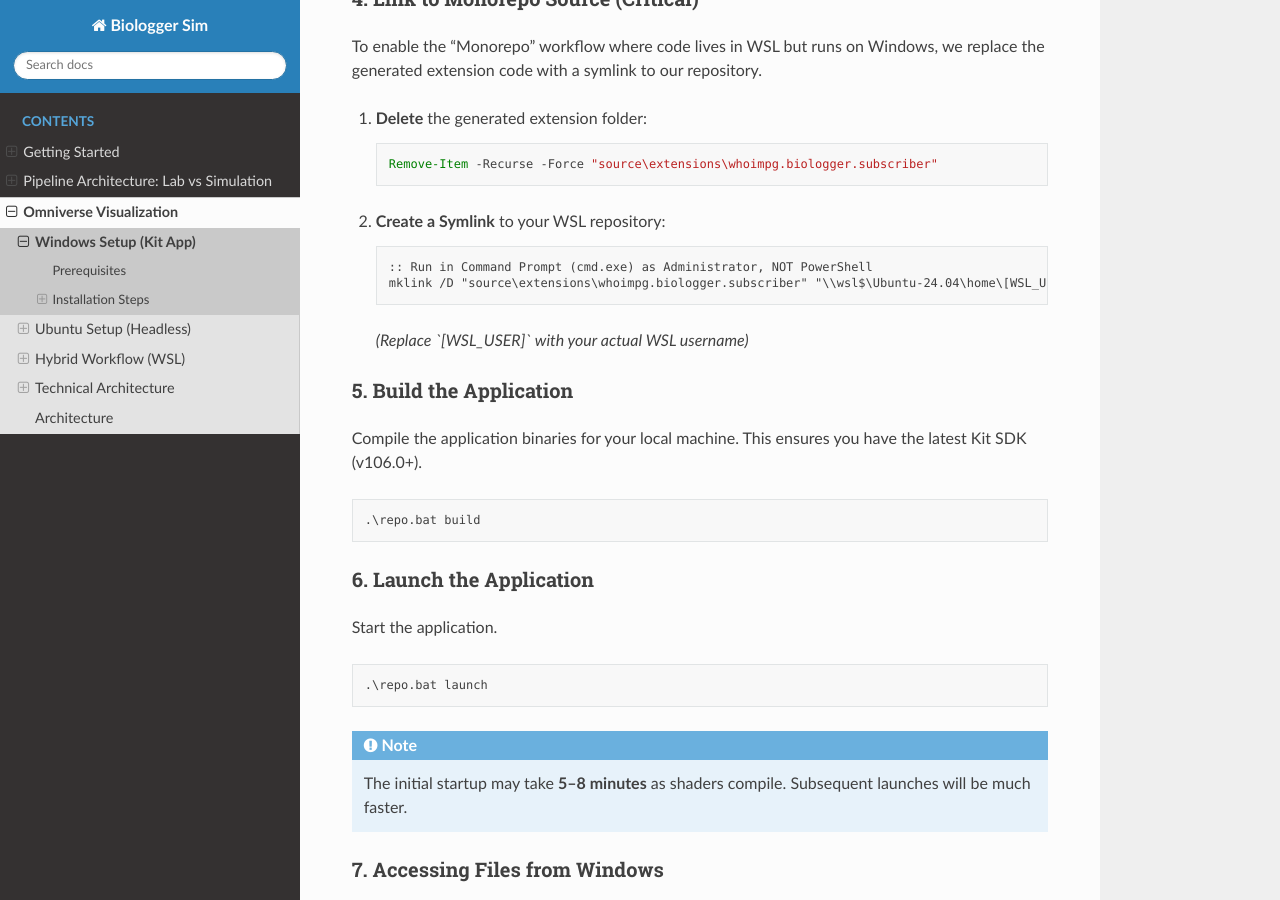
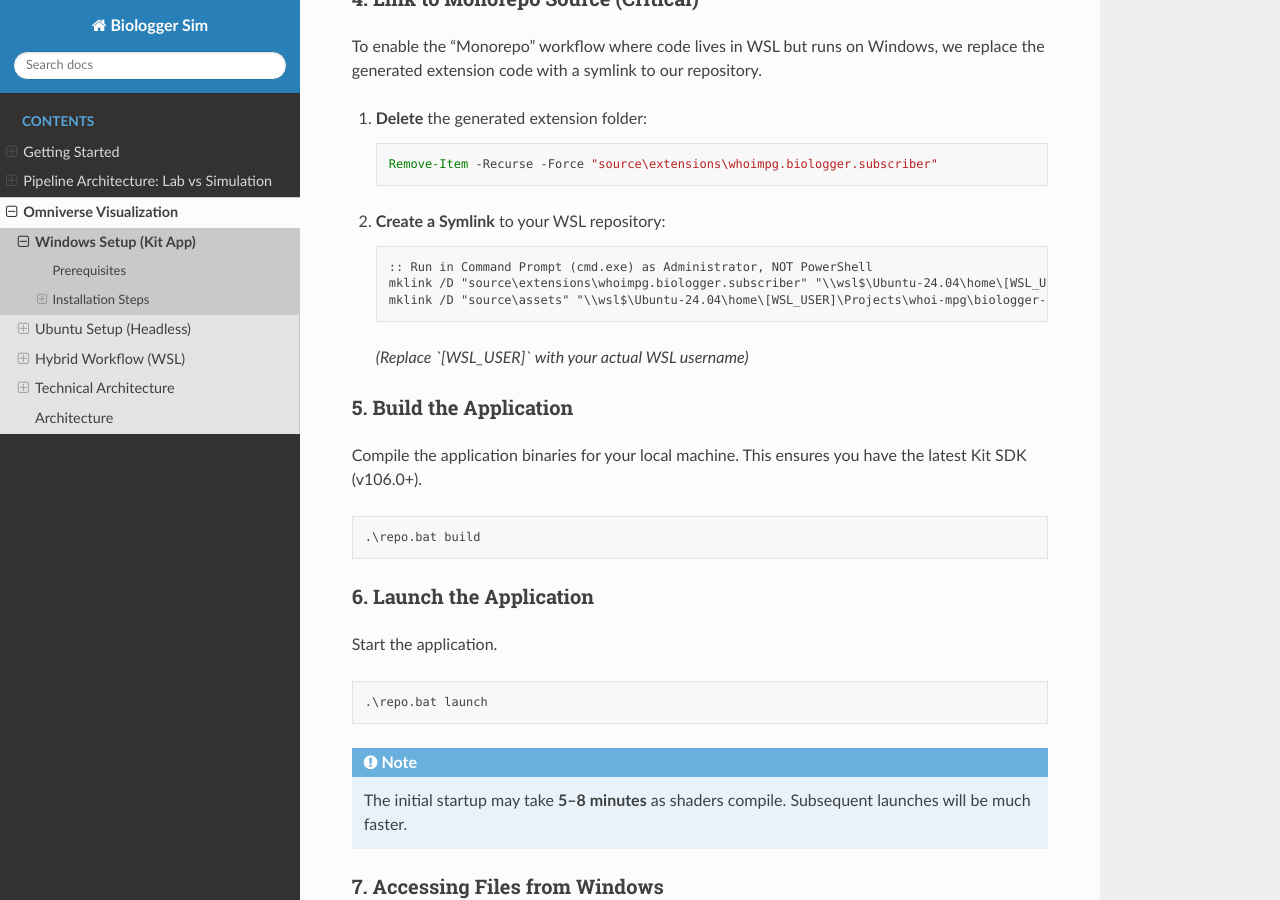
Before and after one commit to lhzn-io/biologger-sim, a Sphinx documentation site: the page built from docs/source/visualization/setup_windows.rst, in a window 1280 px wide and 900 px high, scrolled down 1671 px. Built offline with Sphinx 7.4.7 and the Read the Docs theme 3.1.0, drawn with Linux system fonts in a browser that asks for light colours.

Commit message:
feat: add symlink for assets directory in Windows setup guide

```diff
--- a/docs/source/visualization/setup_windows.rst
+++ b/docs/source/visualization/setup_windows.rst
@@ -84,6 +84,7 @@ To enable the "Monorepo" workflow where code lives in WSL but runs on Windows, w
 
        :: Run in Command Prompt (cmd.exe) as Administrator, NOT PowerShell
        mklink /D "source\extensions\whoimpg.biologger.subscriber" "\\wsl$\Ubuntu-24.04\home\[WSL_USER]\Projects\whoi-mpg\biologger-sim\omniverse\extensions\whoimpg.biologger.subscriber"
+       mklink /D "source\assets" "\\wsl$\Ubuntu-24.04\home\[WSL_USER]\Projects\whoi-mpg\biologger-sim\omniverse\assets"
 
     *(Replace `[WSL_USER]` with your actual WSL username)*
 
```
